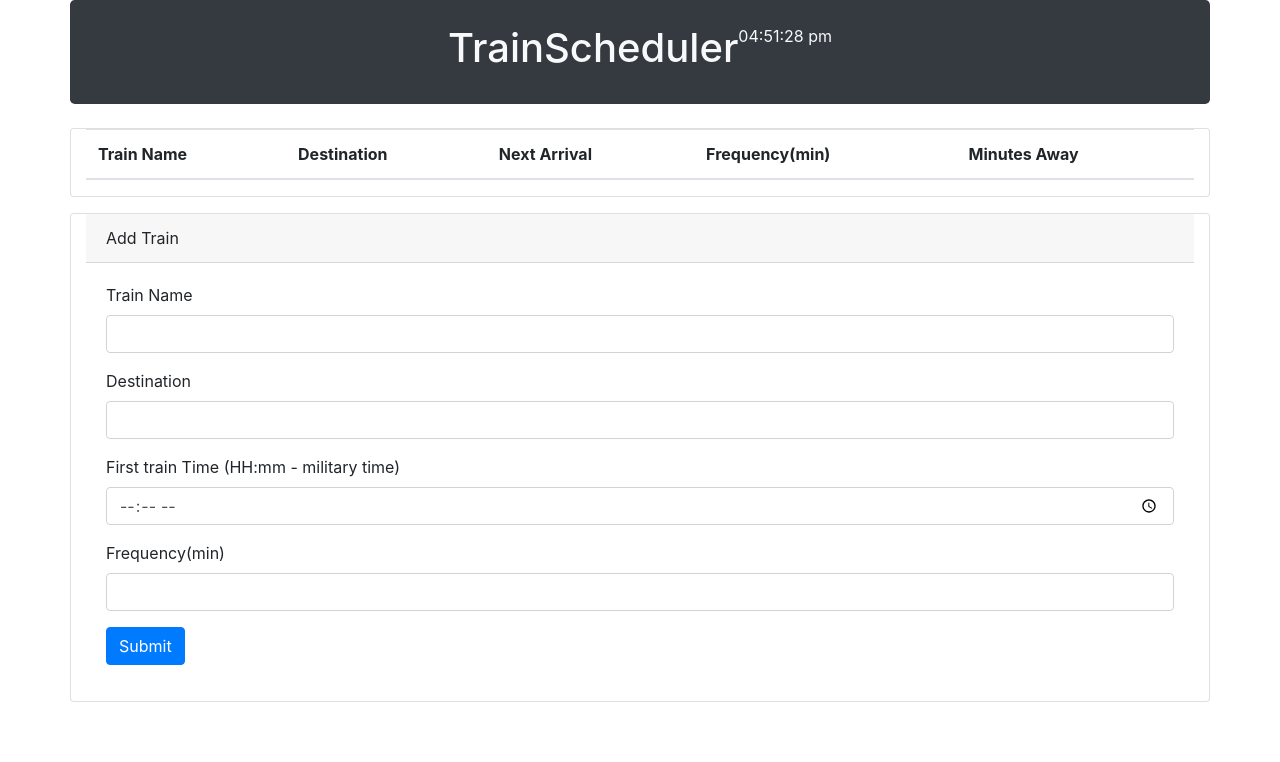
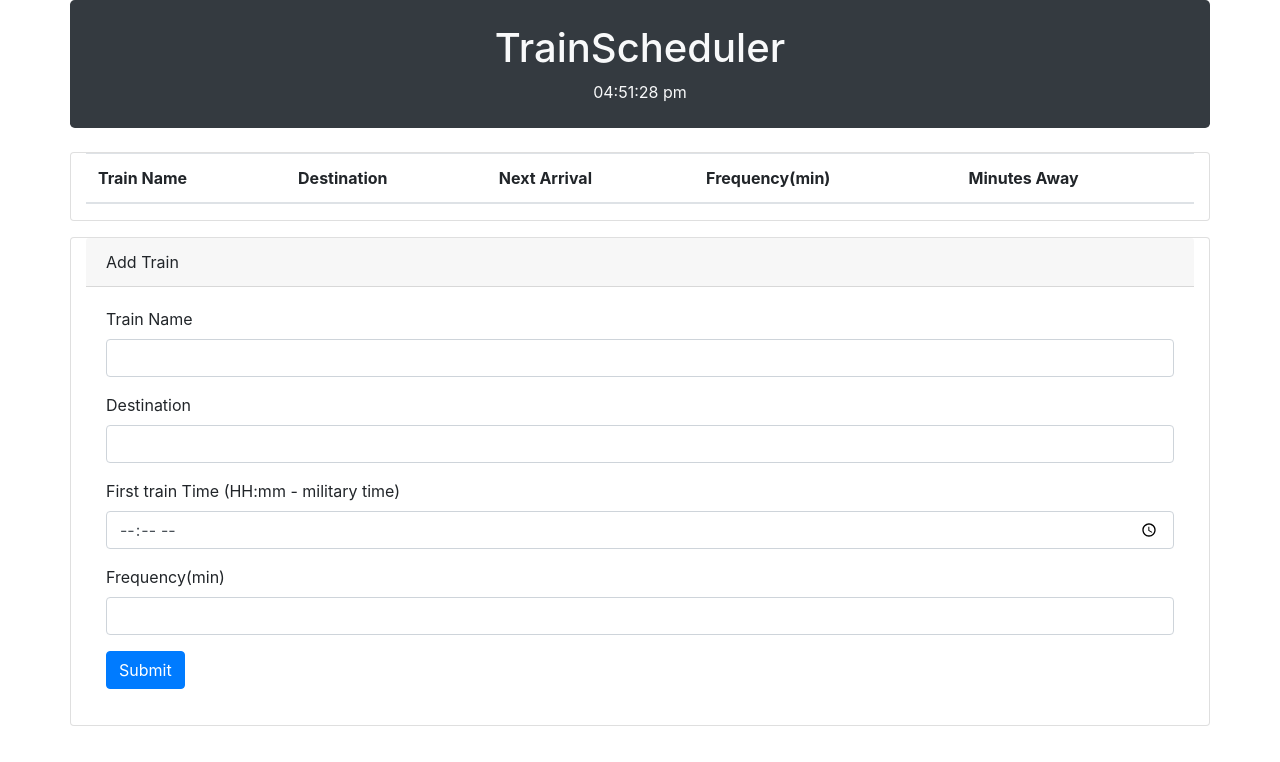
Before and after one commit to wesbragagt/NashMTA, a plain HTML site: page index.html in a window 1280 px wide. Drawn offline with nearby package versions, Linux system fonts and the light colour scheme; no server answers.

Commit message:
aligned top clock

```diff
--- a/index.html
+++ b/index.html
@@ -21,10 +21,9 @@
     <div class="container">
       <header>
         <div class="row">
-          <div class="jumbotron col-md-12 bg-dark text-light d-flex flex-row justify-content-center py-4 mb-4">
-            <h1>TrainScheduler</h1>
-
-                <span id="current-time"></span>
+          <div class="jumbotron col-md-12 bg-dark text-light d-flex flex-column align-items-center py-4 mb-4">
+            <h1 class="d-block">TrainScheduler</h1>
+            <span class="d-block" id="current-time"></span>
 
           </div>
         </div>
```
